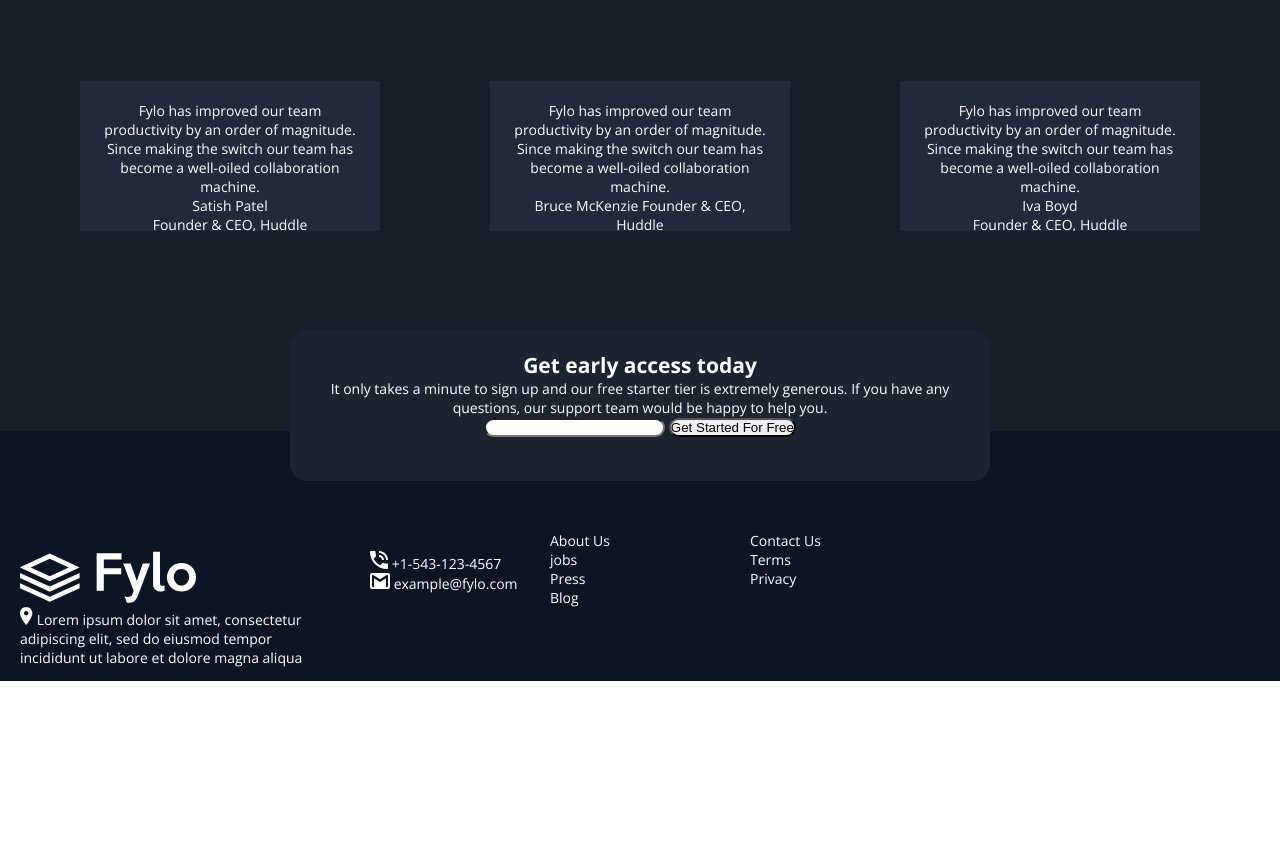
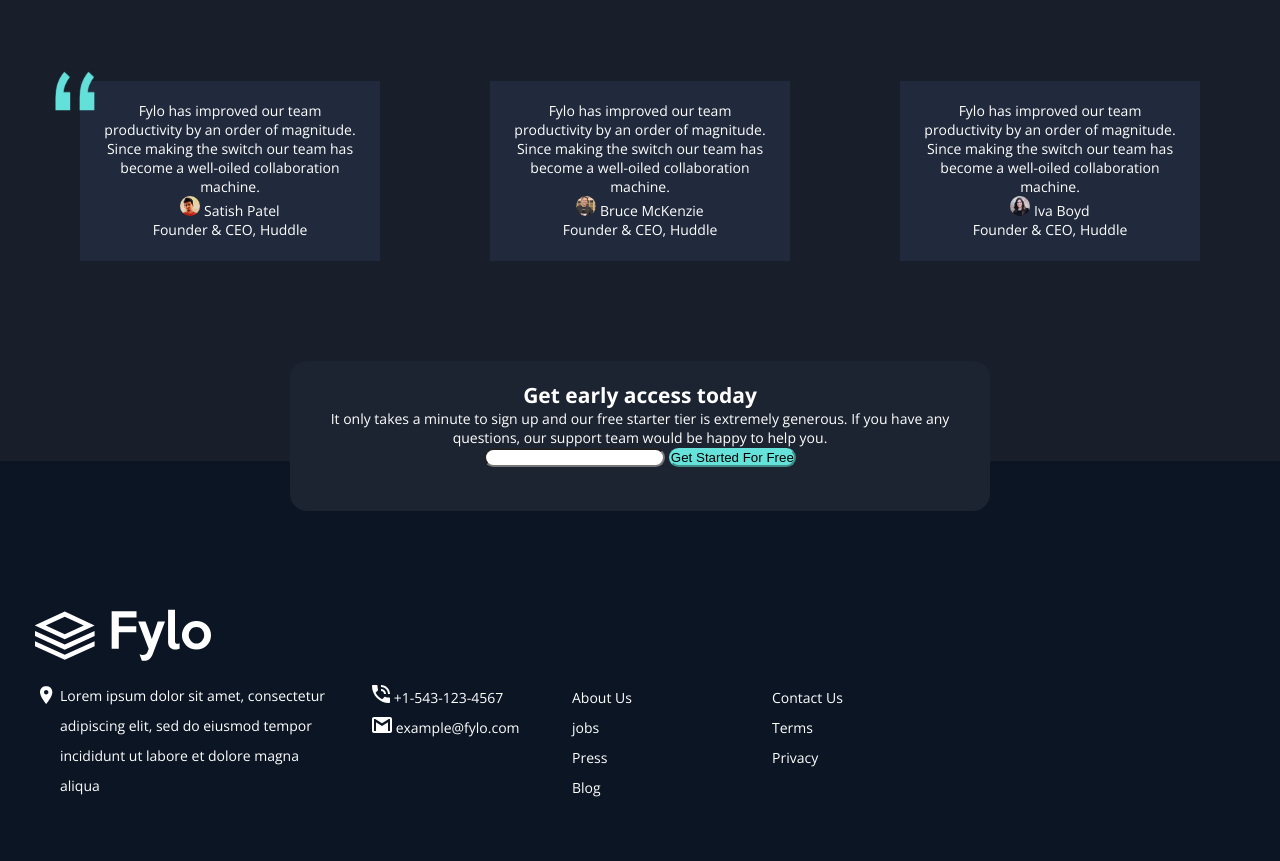
Before and after one commit to barshaya/fylo-dark-theme-landing-page-master, a plain HTML site: page index.html in a window 1280 px wide. Shown: the part 1865-2726 px from the top of the page. Before the commit the page ends 2546 px from the top, so only its background shows below. Drawn offline with nearby package versions, Linux system fonts and the light colour scheme; a web font is replaced by a local one.

Commit message:
Almost Done

```diff
--- a/css/style.css
+++ b/css/style.css
@@ -7,7 +7,6 @@
 body{
     background: url(/images/bg-curvy-desktop.svg),linear-gradient( hsl(218, 28%, 15%) 62%, hsl(218, 28%, 13%) 38%);
     background-position: center;
-    height: 1800px;
     background-repeat: no-repeat;
     color: hsl(0, 0%, 100%);
     font-size: 14px;
@@ -124,11 +123,20 @@ font-size: 14px;
     padding-bottom:20px;
 }
 
+.img-quotes{
+    position:absolute;
+    bottom: 150px;
+    left: 55px;
+    height:40px;
+    width:40px;
+}
+
 .testimonials{
+    position:relative;
     background-color:  hsl(218, 28%, 13%);
     display:grid;
     grid-template-columns: 300px 300px 300px;
-    grid-template-rows: 150px;
+    grid-template-rows: 180px;
     grid-column-gap: 110px;
     justify-content: center;
     text-align: center;
@@ -139,6 +147,11 @@ font-size: 14px;
 .testimonials-item{
     background-color:hsl(219, 30%, 18%) ;
     padding:20px;
+}
+
+.testimonials-img{
+    border-radius: 10px;
+    height:20px;
 }
 
 .container-email{
@@ -165,19 +178,49 @@ font-size: 14px;
     border-radius:10px;
 }
 
+.email-button{
+    background-color: hsl(176, 68%, 64%);
+    border-color: hsl(176, 68%, 64%)
+}
+
 footer{
     background-color: hsl(216, 53%, 9%);
 
 }
 
 .footer-container{
+    position:relative;
     padding-top:100px;
     display: grid;
     grid-template-columns: 350px 200px 200px 200px 2000px;
-    grid-template-rows: 150px;
+    grid-template-rows: 200px;
+    text-align: left;
+    line-height: 30px;
+    padding-top:200px;
+}
+
+.img-flyo-footer{
+    position:absolute;
+    bottom:200px;
+    left:35px;
 }
 
 .item1{
     display:flex;
     flex-direction: column;
+    padding:22px;
+
 }
+
+.item0{
+   position:relative;
+   padding:20px;
+   margin-left:40px;
+}
+
+.img-location{
+    position:absolute;
+    top:25px;
+    left:0px;
+
+}
--- a/index.html
+++ b/index.html
@@ -97,6 +97,7 @@
       </aside>
     </div>
     <div class="testimonials">
+      <img class="img-quotes" src="images/bg-quotes.png">
       <div class="testimonials-item">
         <p>
           Fylo has improved our team productivity by an
@@ -104,7 +105,11 @@
           collaboration machine.
         </p>
         <p>
-          <div>Satish Patel</div> Founder & CEO, Huddle
+          <div>
+            <img class="testimonials-img" src="images/profile-1.jpg">
+            Satish Patel
+          </div>
+          Founder & CEO, Huddle
         </p>
       </div>
       <div class="testimonials-item">
@@ -114,7 +119,11 @@
           team has become a well-oiled collaboration machine.
         </p>
         <p>
-          Bruce McKenzie Founder & CEO, Huddle
+          <div>
+            <img  class="testimonials-img" src="images/profile-2.jpg">
+            Bruce McKenzie
+          </div>
+           Founder & CEO, Huddle
         </p>
       </div>
       <div class="testimonials-item">
@@ -123,7 +132,11 @@
           Since making the switch our team has become a well-oiled collaboration machine.
         </p>
         <p>
-          <div> Iva Boyd</div>  Founder & CEO, Huddle
+          <div class="item-bottom">
+            <img  class="testimonials-img" src="images/profile-3.jpg">
+             Iva Boyd
+          </div>
+          Founder & CEO, Huddle
         </p>
       </div>
     </div>
@@ -135,7 +148,7 @@
         If you have any questions, our support team would be happy to help you.
       </p>
       <input class="text-email" type="text">
-      <input type="button" value="Get Started For Free">
+      <input class="email-button" type="button" value="Get Started For Free">
     </div>
   </div>
     <!--
@@ -145,20 +158,20 @@
 
     <footer>
      <div class="footer-container">
-       <div class="item">
-            <img src="images/logo.svg">
+      <img class="img-flyo-footer" src="images/logo.svg">
+       <div class="item0">
             <div>
-             <img src="images/icon-location.svg">
-             <span>Lorem ipsum dolor sit amet, consectetur adipiscing elit,
+             <img class="img-location" src="images/icon-location.svg">
+             <div>Lorem ipsum dolor sit amet, consectetur adipiscing elit,
                sed do eiusmod tempor incididunt ut labore et dolore magna aliqua
-             </span>
+             </div>
             </div>
        </div>
-       <div class="item">
+       <div class="item1">
         <div> <img src="images/icon-phone.svg">
             +1-543-123-4567</div>
-            <img src="images/icon-email.svg">
-            <span>example@fylo.com </span>
+        <div> <img src="images/icon-email.svg">
+            <span>example@fylo.com </span></div>
        </div>
        <div class="item1">
             <a href="">About Us</a>
```
